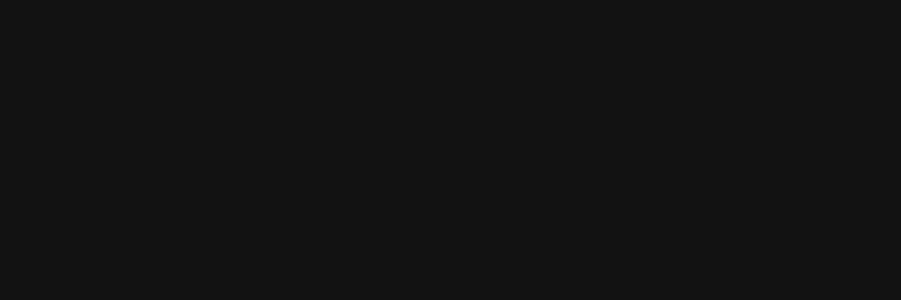
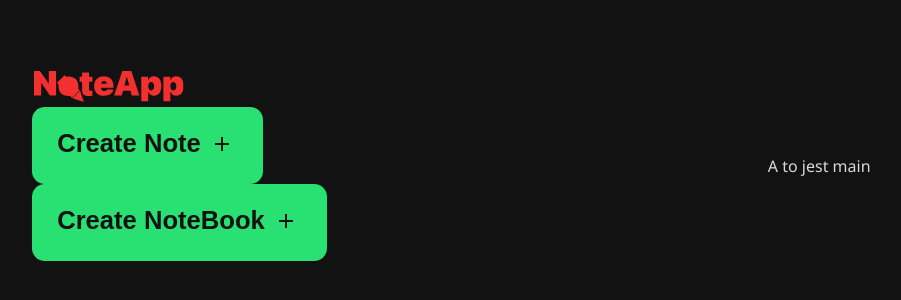
Before and after one commit to KP1976/NoteApp, a Next.js app: page / in a window 1280 px wide. Shown: the part 234-534 px from the top of the page, without its empty margins (128-1029 px from the left). Built offline with nearby package versions, Linux system fonts and the light colour scheme.

Commit message:
Add CreateButton component.

```diff
--- /dev/null
+++ b/src/app/components/CreateButton/CreateButton.module.css
@@ -0,0 +1,17 @@
+.button {
+  align-items: center;
+  background-color: var(--accentColor);
+  border: none;
+  border-radius: 0.8rem;
+  color: var(--backgroundColor);
+  display: flex;
+  font-size: 1.6rem;
+  font-weight: 700;
+  letter-spacing: 0%;
+  line-height: 2.2rem;
+  padding: 1.2rem 2.1rem 1.4rem 1.6rem;
+}
+
+.logo {
+  margin-left: 0.9rem;
+}
--- /dev/null
+++ b/src/app/components/CreateButton/CreateButton.tsx
@@ -0,0 +1,21 @@
+import Image from "next/image";
+import styles from "./CreateButton.module.css";
+
+type Props = {
+  text: string;
+};
+
+export const CreateButton = ({ text }: Props) => {
+  return (
+    <button className={styles.button}>
+      {text}
+      <Image
+        className={styles.logo}
+        src="/plusIcon.svg"
+        alt="Plus"
+        width={14}
+        height={14}
+      />
+    </button>
+  );
+};
--- a/src/app/globals.css
+++ b/src/app/globals.css
@@ -13,6 +13,7 @@
 
 @media (prefers-color-scheme: dark) {
   :root {
+    font-size: 62.5%;
     --backgroundColor: #0a0a0a;
     --textColor: #ededed;
   }
--- a/src/app/page.module.css
+++ b/src/app/page.module.css
@@ -1,6 +1,6 @@
 .page {
   display: grid;
-  grid-template-columns: 20px 1fr;
+  grid-template-columns: 38.4rem 1fr;
   align-items: center;
   justify-items: center;
   min-height: 100svh;
--- a/src/app/page.tsx
+++ b/src/app/page.tsx
@@ -1,5 +1,21 @@
+import Image from "next/image";
 import styles from "./page.module.css";
+import { CreateButton } from "./components/CreateButton/CreateButton";
 
 export default function Home() {
-  return <div className={styles.page}></div>;
+  return (
+    <div className={styles.page}>
+      <aside>
+        <Image
+          src="/NoteAppLogo.svg"
+          alt="NoteApp Logo"
+          width={154}
+          height={31}
+        />
+        <CreateButton text="Create Note" />
+        <CreateButton text="Create NoteBook" />
+      </aside>
+      <main>A to jest main</main>
+    </div>
+  );
 }
```
Also changed, not shown: public/plusIcon.svg (added).
